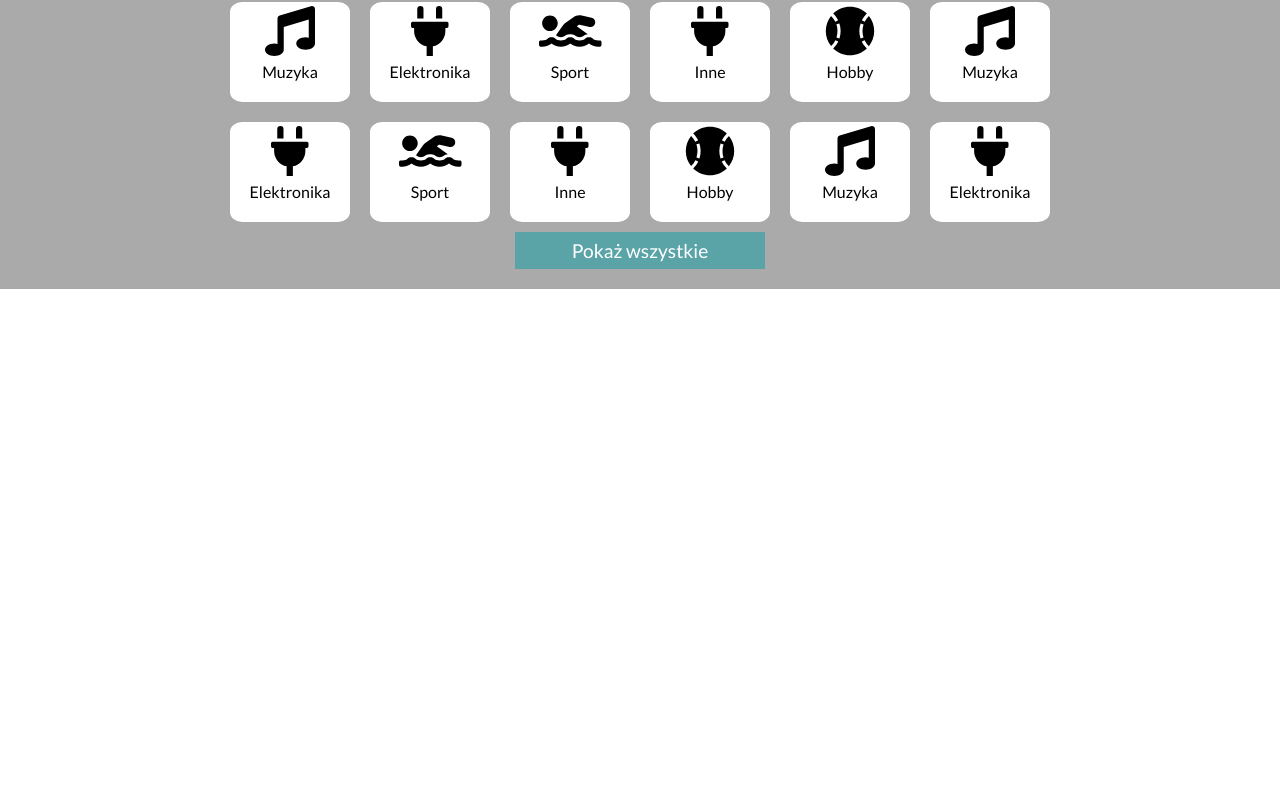
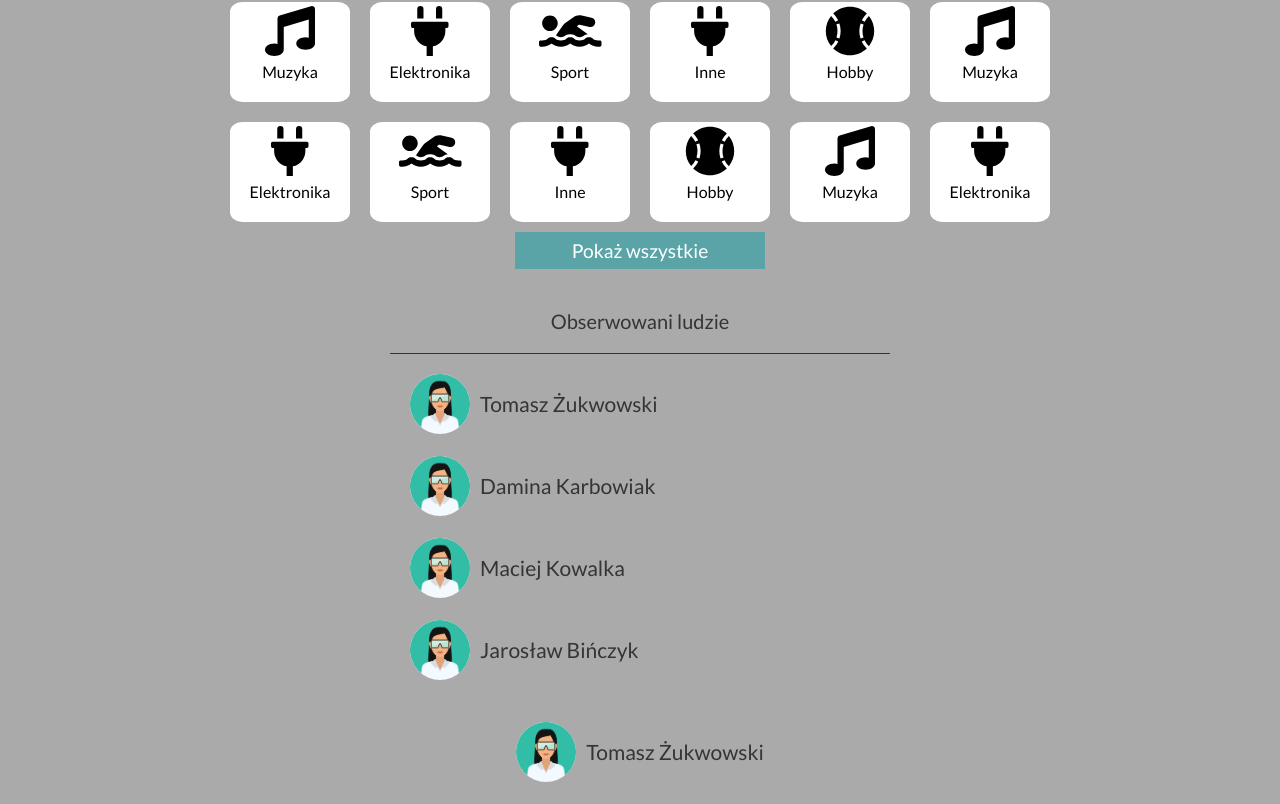
Before and after one commit to dudduss77/Project-DTJM, a React (Create React App) app: page / in a window 1280 px wide. Shown: the part 1173-1977 px from the top of the page. Before the commit the page ends 1462 px from the top, so only its background shows below. Built offline with nearby package versions, Linux system fonts and the light colour scheme.

Commit message:
add Observation Panel, Observation Item and header opacity modify

```diff
--- a/src/components/headerComponent/HeaderComponent.scss
+++ b/src/components/headerComponent/HeaderComponent.scss
@@ -15,7 +15,7 @@
   color: $mainColor1;
   font-size: 46px;
   line-height: 75px;
-
+  opacity: 80%;
   box-shadow: 0px 2px 4px 0px $mainColor3;
 
   &__menu {
--- /dev/null
+++ b/src/components/obsPanelComponent/ObsPanelComponent.js
@@ -0,0 +1,27 @@
+import { useState, useEffect } from 'react'
+import PersonItemComponent from '../personItemComponent/PersonItemComponent'
+import './ObsPanelComponent.scss'
+
+
+const ObsPanelComponent = ({data}) => {
+
+  const mappPerson = () => data.map(item => <PersonItemComponent name={item.name} imgUrl={item.imgUrl}/>)
+  const [mappedPerson, setMappedPerson] = useState(mappPerson())
+
+
+  useEffect(() => setMappedPerson(mappPerson()), [data]);
+
+  return (
+    <div className="obsPanelComponent">
+      <div className="obsPanelComponent__title">
+        Obserwowani ludzie
+      </div>
+      <div className="obsPanelComponent__people">
+        {mappedPerson}
+      </div>
+
+    </div>
+  )
+}
+
+export default ObsPanelComponent
--- /dev/null
+++ b/src/components/obsPanelComponent/ObsPanelComponent.scss
@@ -0,0 +1,18 @@
+@import './../../variables.scss';
+
+
+.obsPanelComponent {
+  color: $mainColor4;
+  font-size: 20px;
+  width: 500px;
+  font-family: $mainFontFamily1;
+  &__people {
+    margin-left: 20px;
+  }
+  &__title {
+    text-align: center;
+    border-bottom: 1px $mainColor4 solid;
+    padding-bottom: 20px;
+    margin-bottom: 20px;
+  }
+}
--- /dev/null
+++ b/src/components/obsPanelComponent/obsPanelTest/ObsPanelTest.js
@@ -0,0 +1,34 @@
+import React, {useState} from 'react'
+import ObsPanelComponent from '../ObsPanelComponent';
+import './ObsPanelTest.scss'
+
+
+const ObsPanelTest = () => {
+  return (
+    <div className="obsPanelTest">
+      <ObsPanelComponent data={[
+        {
+          name: "Tomasz Żukwowski",
+          imgUrl: "/assets/profil.PNG"
+        },
+
+        {
+          name: "Damina Karbowiak",
+          imgUrl: "/assets/profil.PNG"
+        },
+
+        {
+          name: "Maciej Kowalka",
+          imgUrl: "/assets/profil.PNG"
+        },
+
+        {
+          name: "Jarosław Bińczyk",
+          imgUrl: "/assets/profil.PNG"
+        },
+      ]}/>
+    </div>
+  )
+}
+
+export default ObsPanelTest
--- /dev/null
+++ b/src/components/obsPanelComponent/obsPanelTest/ObsPanelTest.scss
@@ -0,0 +1,7 @@
+.obsPanelTest {
+  width: 100vw;
+  display: flex;
+  flex-direction: column;
+  align-items: center;
+  gap: 20px;
+}
--- /dev/null
+++ b/src/components/personItemComponent/PersonItemComponent.js
@@ -0,0 +1,17 @@
+import './PersonItemComponent.scss'
+
+
+const PersonItemComponent = ({name, imgUrl}) => {
+  return (
+    <div className="personItemComponent">
+        <div className="personItem__img">
+          <img src={imgUrl}/>
+        </div>
+        <div className="personItem__name">
+            {name}
+        </div>
+    </div>
+  )
+}
+
+export default PersonItemComponent
--- /dev/null
+++ b/src/components/personItemComponent/PersonItemComponent.scss
@@ -0,0 +1,18 @@
+@import './../../variables.scss';
+
+
+.personItemComponent{
+  box-sizing: border-box;
+  font-family: $mainFontFamily1;
+  display: flex;
+  // align-items: center;
+  font-size: 21px;
+  line-height: 60px;
+  color: $mainColor4;
+
+  & img {
+    margin-right: 10px;
+    width: 60px;
+    border-radius: 60%;
+  }
+}
--- /dev/null
+++ b/src/components/personItemComponent/personItemTest/PersonItemTest.js
@@ -0,0 +1,14 @@
+import React, {useState} from 'react'
+import PersonItemComponent from '../PersonItemComponent';
+import './PersonItemTest.scss'
+
+
+const PersonItemTest = () => {
+  return (
+    <div className="personItemTest">
+      <PersonItemComponent name="Tomasz Żukwowski" imgUrl="/assets/profil.PNG"/>
+    </div>
+  )
+}
+
+export default PersonItemTest
--- /dev/null
+++ b/src/components/personItemComponent/personItemTest/PersonItemTest.scss
@@ -0,0 +1,7 @@
+.personItemTest {
+  width: 100vw;
+  display: flex;
+  flex-direction: column;
+  align-items: center;
+  gap: 20px;
+}
--- a/src/components/testComponent/TestComponent.js
+++ b/src/components/testComponent/TestComponent.js
@@ -11,6 +11,9 @@ import CategoryTailComponent from '../categoryTailComponent/categoryTailComponen
 import CategoryTailTestComponent from '../categoryTailComponent/categoryTailTestComponent/categoryTailTestComponent'
 import CategoryChoiceTestComponent from '../categoryChoiceComponent/categoryChoiceTestComponent/CategoryChoiceTestComponent'
 import HeaderTest from '../headerComponent/headerTest/HeaderTest'
+import ObsPanelComponent from '../obsPanelComponent/ObsPanelComponent'
+import ObsPanelTest from '../obsPanelComponent/obsPanelTest/ObsPanelTest'
+import PersonItemTest from '../personItemComponent/personItemTest/PersonItemTest'
 
 const TestComponent = () => {
 
@@ -25,6 +28,8 @@ const TestComponent = () => {
       <CategoryTailTestComponent />
       <CategoryChoiceTestComponent/>
       <HeaderTest/>
+      <ObsPanelTest/>
+      <PersonItemTest/>
     </div>
   )
 }
```
Also changed, not shown: public/assets/profil.png (added).
